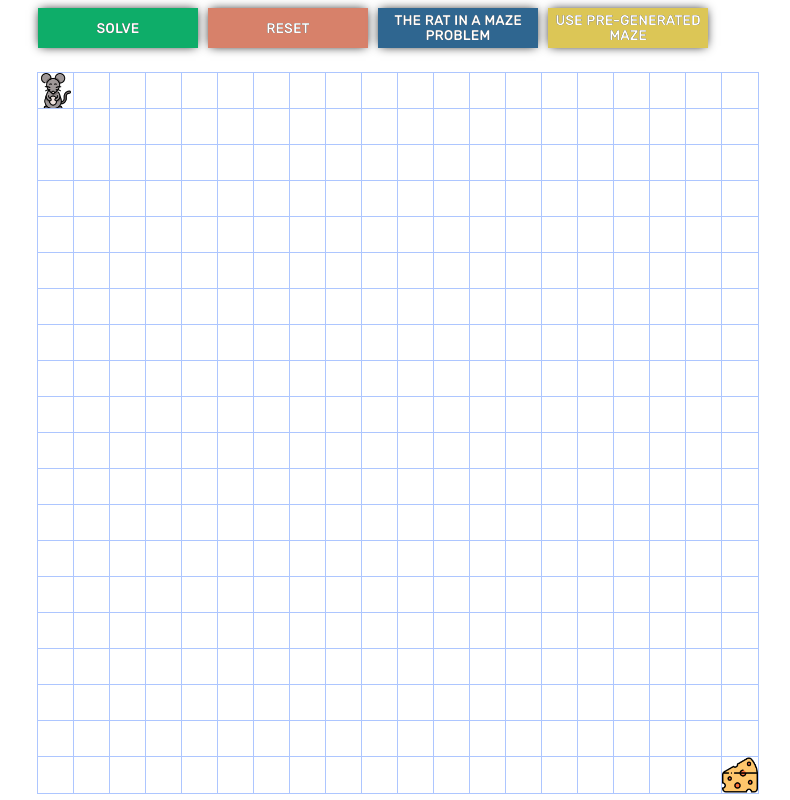
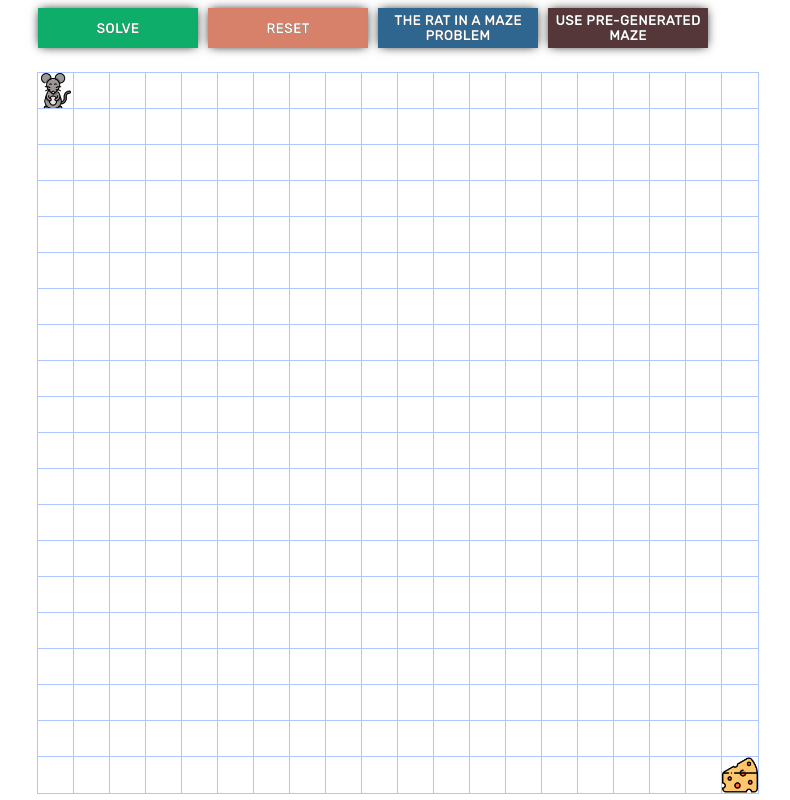
Before and after one commit to jersoroka/rat-in-a-maze-react, a React (Create React App) app: page / in a window 1280 px wide. Shown: the whole page, without its empty margins (242-1032 px from the left). Built offline with nearby package versions, Linux system fonts and the light colour scheme.

Commit message:
Add new button color

```diff
--- a/src/components/Button.js
+++ b/src/components/Button.js
@@ -13,7 +13,7 @@ function Button({ text, handleClick }) {
             case 'THE RAT IN A MAZE PROBLEM':
                 return '#2F6690';
             case 'USE PRE-GENERATED MAZE':
-                return '#DCC656';
+                return '#553739';
             default:
                 return '#2F6690';
         }
--- a/src/index.css
+++ b/src/index.css
@@ -9,6 +9,7 @@
     --green: #0EAD69;
     --red: #D7816A;
     --purple: #2F6690;
+    --violet: #553739;
     --wall: #DCC656;
 }
 
```
